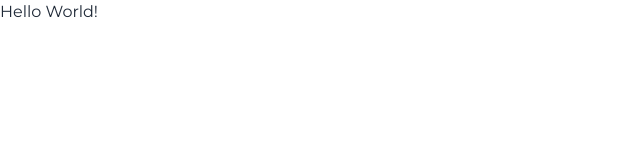
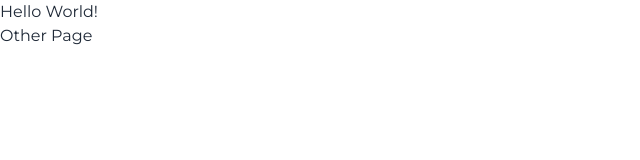
Before and after one commit to UoaWDCC/passport, a React (Vite) app in the folder web/: page / in a window 1280 px wide. Shown: the top 160 px of the page, without its empty margins (0-640 px from the left). Built offline with nearby package versions, Linux system fonts and the light colour scheme.

Commit message:
Add link import

```diff
--- a/web/src/App.tsx
+++ b/web/src/App.tsx
@@ -1,12 +1,17 @@
 // import { QueryClient, QueryClientProvider } from '@tanstack/react-query';
-import { createBrowserRouter, RouterProvider } from "react-router-dom";
+import { createBrowserRouter, RouterProvider, Link } from "react-router-dom";
 // import { useState } from 'react';
 // import Home from "@pages/Home";
 
 const router = createBrowserRouter([
   {
     path: "/",
-    element: <p>Hello World!</p>,
+    element: (
+      <div>
+        <p>Hello World!</p>
+        <Link to="newpage">Other Page</Link>
+      </div>
+    ),
   },
   {
     path: "/newpage",
```
